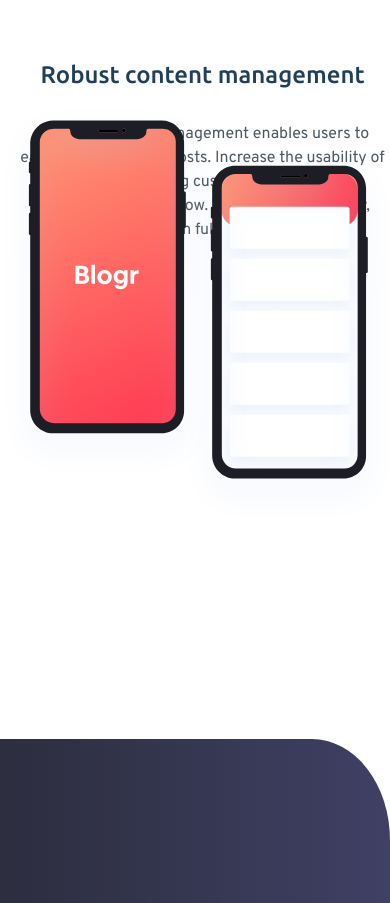
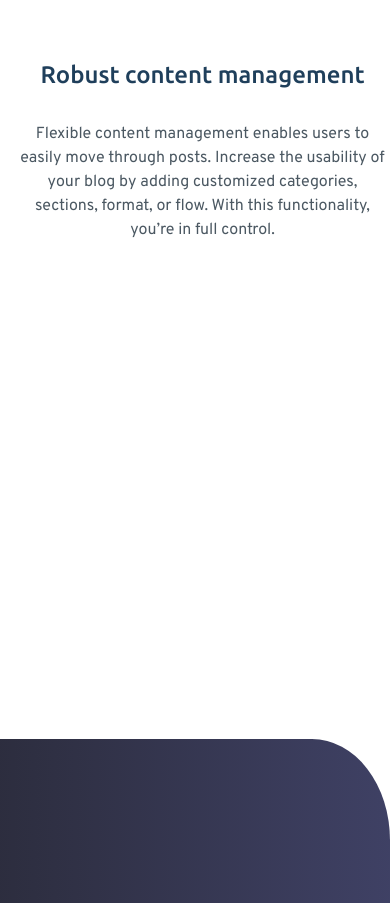
Before and after one commit to KhyatiBhosle/BlogrLandingPage_FrontendMentor, a plain HTML site: page index.html in a window 390 px wide. Shown: the part 1644-2547 px from the top of the page. Drawn offline with nearby package versions, Linux system fonts and the light colour scheme.

Commit message:
Update index.html

```diff
--- a/index.html
+++ b/index.html
@@ -122,12 +122,9 @@
         by adding customized categories, sections, format, or flow. With this functionality, you’re in full control.</p>
       </div>
       </div>
-
       <div class ="desktop2-1"></div>
   </div>
-  <div class="middle2-1">
-    <img class="mobile2-1" src="images/illustration-phones.svg">
-  </div>
+
   <div class = "middle2">
 
     <div class ="row justify-content-end">
@@ -188,11 +185,5 @@
       </div>
     </div>
   </div>
-
-
-  <!-- <div class="attribution">
-    Challenge by <a href="https://www.frontendmentor.io?ref=challenge" target="_blank">Frontend Mentor</a>.
-    Coded by <a href="#">Khyati</a>.
-  </div> -->
 </body>
 </html>
```
